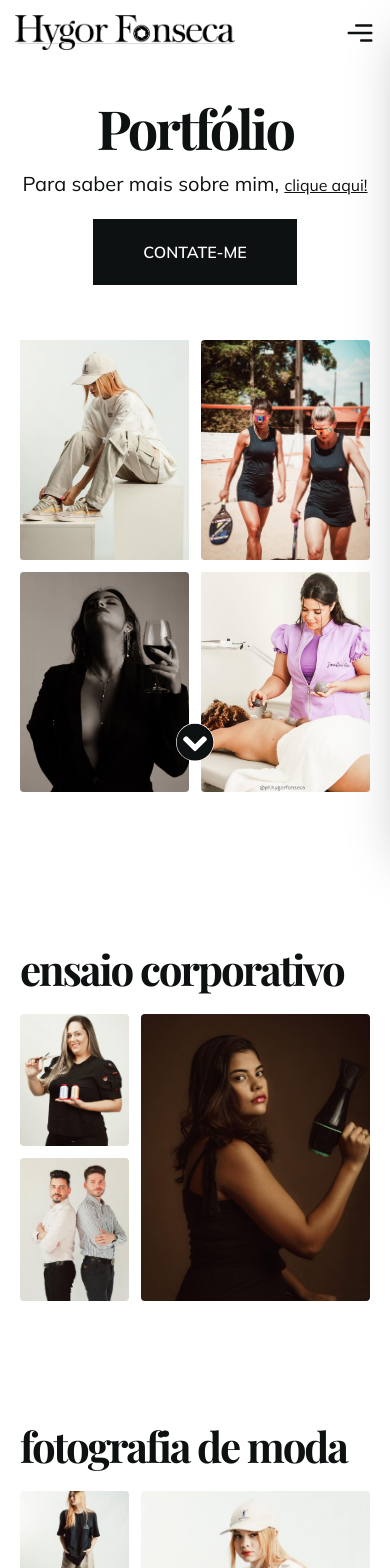
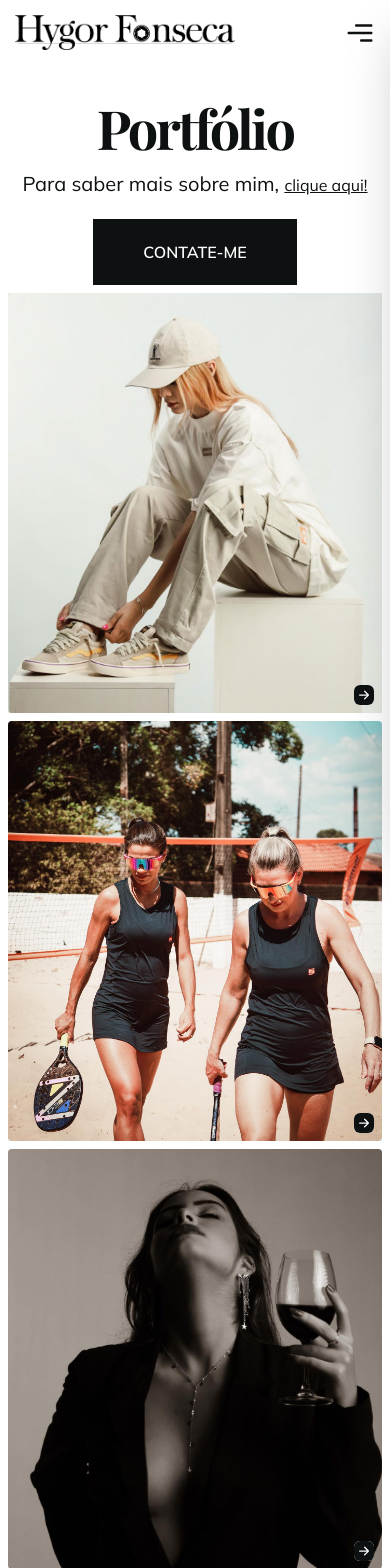
Before and after one commit to dheysson/portfoliohygorfonseca, a React (Create React App) app: page /portfolio in a window 390 px wide. Shown: the top 1568 px of the page. Built offline with nearby package versions, Linux system fonts and the light colour scheme; a web font is replaced by a local one.

Commit message:
mobile redesign thumb grid

```diff
--- a/src/pages/Home.js
+++ b/src/pages/Home.js
@@ -24,6 +24,7 @@ const Home = () => {
     transition={transition1}
     className='section xl:overflow-hidden'
     >
+      {/* Desktop */}
       <div className='container mx-auto h-full relative'>
         {/* text and img wrapper */}
         <div className='flex flex-col justify-center'>
@@ -52,7 +53,7 @@ const Home = () => {
             animate={{scale: 1}}
             exit={{scale: 0}}
             transition={transition1}
-            className='absolute xl:relative lg:-right-14 xl:overflow-hidden'
+            className='lg:-right-14 xl:overflow-hidden'
             >
               <motion.img
               whileHover={{ scale: 1.1 }}
@@ -62,6 +63,47 @@ const Home = () => {
           </div>
         </div>
       </div>
+
+      {/* Mobile */}
+      <div className='hidden container mx-auto h-full relative pt-[65px]'>
+        {/* text and img wrapper */}
+        <div className='flex flex-col justify-center'>
+
+          {/* image */}
+          <div className='flex justify-end max-h-96
+           lg:max-h-max'>
+            <motion.div
+            initial={{scale: 0}}
+            animate={{scale: 1}}
+            exit={{scale: 0}}
+            transition={transition1}
+            className='absolute xl:relative lg:-right-14 xl:overflow-hidden'>
+              <motion.img
+              whileHover={{ scale: 1.1 }}
+              transition={transition1}
+              src={PhotographerExt} alt=''/>
+            </motion.div>
+
+            {/* text */}
+          <motion.div
+            initial={{opacity: 0, y: '-50%' }}
+            animate={{opacity: 1, y: 0}}
+            exit={{opacity: 0, y: '-50%' }}
+            transition={transition1}
+            onMouseEnter={mouseEnterHandler}
+            onMouseLeave={mouseLeaverHandler}
+            className='w-full pt-80 pb-14 lg:pt-10 lg:pb-10
+            lg:w-auto z-10 lg:absolute flex flex-col items-center lg:items-start xl:h-[640px]'
+          >
+            <h1 className='h1'>fotógrafo</h1>
+            <p className='text-[26px] lg:text-[36px] font-primary mb-4 lg:mb-12'>
+              Espigão D'Oeste, RO
+            </p>
+            <Link to={'/portfolio'} className='btn mb-[30px]'>Surpreenda-se</Link>
+          </motion.div>
+          </div>
+        </div>
+      </div>
     </motion.section>
   );
 };
--- a/src/pages/Portfolio.js
+++ b/src/pages/Portfolio.js
@@ -33,8 +33,7 @@ import { transition1 } from '../transitions';
 
 import { CursorContext } from '../context/CursorContext'
 
-//import icons
-import { FaChevronCircleDown } from "react-icons/fa";
+import { BsFillArrowRightSquareFill } from 'react-icons/bs'
 
 const Portfolio = () => {
   function reveal() {
@@ -84,62 +83,62 @@ const Portfolio = () => {
               </Link>
           </motion.div>
           <i class='BsFillCaretDownFill'></i>
-          {/* image grid*/}
-          <div className='grid grid-cols-2 gap-3 m-5 relative'>
+          {/* THUMBS*/}
+          <div className='grid grid-rows-2 gap-2 m-2 relative'>
             {/* image */}
             <motion.div
             whileHover={{opacity: '0.5'}}
-            className='max-w-[540px] lg:max-w-[320px] h-[220px] lg:h-[360px]
+            className='max-w-[540px] lg:max-w-[320px] h-[420px] lg:h-[360px]
             bg-[#E4E8E5] overflow-hidden'>
-              <img className='w-[540px] object-top object-cover h-[220px] lg:h-[360px]
-              hover:scale-110 transition-all duration-500 rounded' src={Thumb1} alt=''/>
+              <div className='relative'>
+                <BsFillArrowRightSquareFill className='z-10 m-2 bottom-0 right-0 absolute w-5 h-5 bg-white rounded-md' />
+                <img className='w-[540px] object-top object-cover h-[420px] lg:h-[360px]
+                hover:scale-110 transition-all duration-500 rounded' src={Thumb1} alt=''/>
+              </div>
             </motion.div>
 
             <motion.div
             whileHover={{opacity: '0.5'}}
-            className='max-w-[540px] lg:max-w-[320px] h-[220px] lg:h-[360px]
+            className='max-w-[540px] lg:max-w-[320px] h-[420px] lg:h-[360px]
              bg-accent overflow-hidden'>
-              <img className='w-[540px] object-cover h-[220px] lg:h-[360px]
-              hover:scale-110 transition-all duration-500 rounded' src={Thumb2} alt=''/>
+              <div className='relative'>
+                <BsFillArrowRightSquareFill className='z-10 m-2 bottom-0 right-0 absolute w-5 h-5 bg-white rounded-md' />
+                <img className='w-[540px] object-cover h-[420px] lg:h-[360px]
+                hover:scale-110 transition-all duration-500 rounded' src={Thumb2} alt=''/>
+              </div>
+            </motion.div>
+
+            <motion.div
+
+            whileHover={{opacity: '0.5'}}
+            className='max-w-[540px] lg:max-w-[320px] h-[420px] lg:h-[360px]
+             bg-accent overflow-hidden'>
+              <div className='relative'>
+                <div>
+                  <BsFillArrowRightSquareFill className='z-10 m-2 bottom-0 right-0 absolute w-5 h-5 bg-white rounded-md' />
+
+                </div>
+                <img className='w-[540px] object-top object-cover h-[420px] lg:h-[360px]
+                hover:scale-110 transition-all duration-500 rounded' src={Thumb3} alt=''/>
+              </div>
             </motion.div>
 
             <motion.div
             whileHover={{opacity: '0.5'}}
-            className='max-w-[540px] lg:max-w-[320px] h-[220px] lg:h-[360px]
+            className='max-w-[540px] lg:max-w-[320px] h-[420px] lg:h-[360px]
              bg-accent overflow-hidden'>
-              <img className='w-[540px] object-top object-cover h-[220px] lg:h-[360px]
-              hover:scale-110 transition-all duration-500 rounded' src={Thumb3} alt=''/>
-            </motion.div>
-
-            <motion.div
-            whileHover={{opacity: '0.5'}}
-            className='max-w-[540px] lg:max-w-[320px] h-[220px] lg:h-[360px]
-             bg-accent overflow-hidden'>
-              <img className='w-[540px] object-top object-cover h-[220px] lg:h-[360px]
-              hover:scale-110 transition-all duration-500 rounded' src={Thumb4} alt=''/>
+              <div className='relative'>
+                <BsFillArrowRightSquareFill className='z-10 m-2 bottom-0 right-0 absolute w-5 h-5 bg-white rounded-md' />
+                <img className='w-[540px] object-top object-cover h-[420px] lg:h-[360px]
+                hover:scale-110 transition-all duration-500 rounded' src={Thumb4} alt=''/>
+              </div>
             </motion.div>
 
 
           </div>
 
-          {/* Desktop */}
-          <motion.div
-            animate={{translateY: ['88%','125%','88%']}}
-            transition={{ ease: "easeInOut", repeat: Infinity, repeatDelay: 0.5 }}
-            className='absolute top-[88%] left-[50%] bg-white rounded-3xl hidden xl:flex'>
-              <FaChevronCircleDown className='w-[38px] h-[38px]'/>
-          </motion.div>
-
-          {/* Mobile */}
-          <motion.div
-            animate={{translateY: ['82%','125%','82%']}}
-            transition={{ ease: "easeInOut", repeat: Infinity, repeatDelay: 0.5 }}
-            className='absolute top-[82%] bg-white rounded-3xl xl:hidden'>
-              <FaChevronCircleDown className='w-[38px] h-[38px]' />
-            </motion.div>
-        </div>
-
-        <div className="container mx-auto pt-26 pb-10 ">
+          {/* IMAGE GRIDS */}
+          <div className="container mx-auto pt-30 pb-10 ">
           {/* ENSAIO CORPORATIVO */}
           <div className='reveal pt-20 translate-y-[150px] opacity-0 relative transition-all ease-in duration-1000'>
             <h1 className='h1_v1 text-[42px] xl:text-7xl m-5'>ensaio corporativo</h1>
@@ -201,6 +200,10 @@ const Portfolio = () => {
             </div>
           </div>
         </div>
+        </div>
+
+
+
       </div>
     </motion.section>
   );
```
